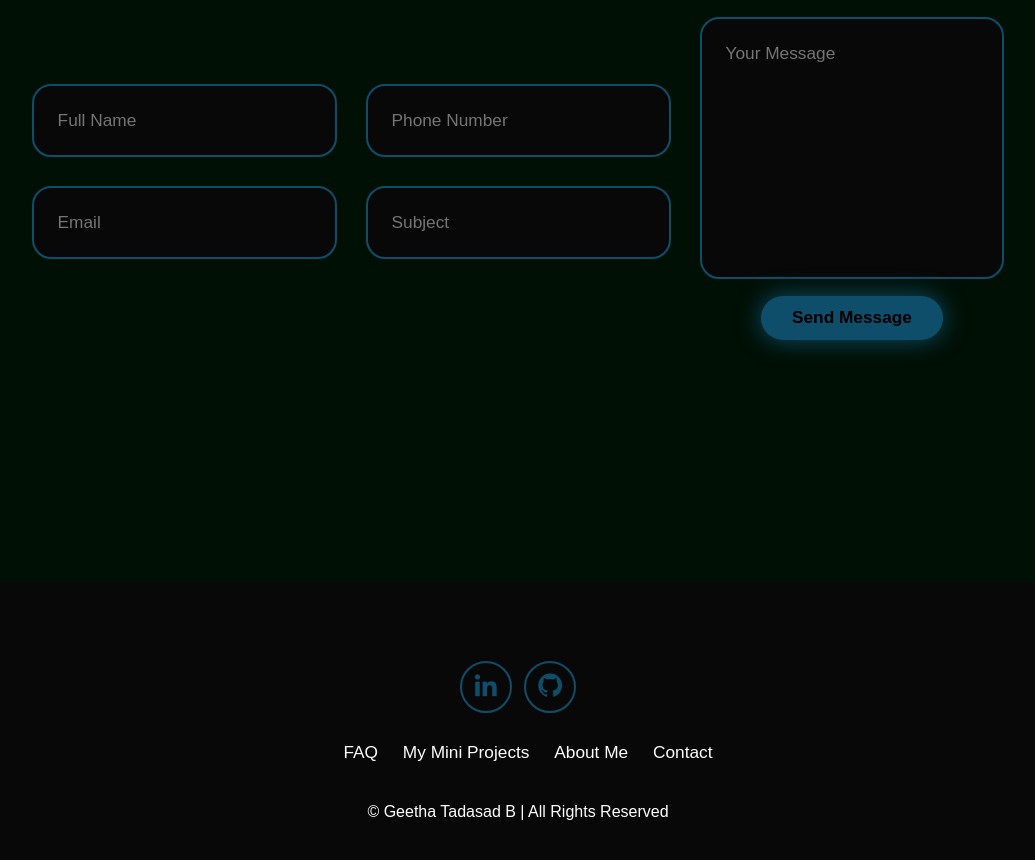
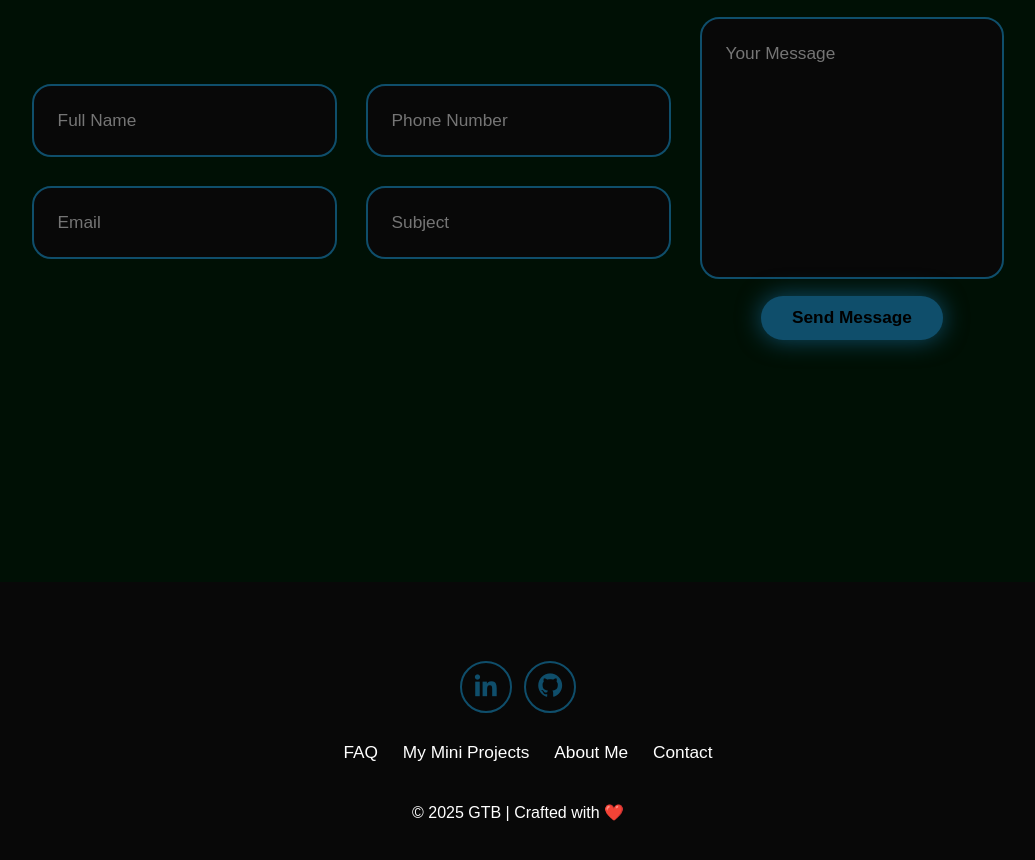
Before and after one commit to demoseries/Portfolio, a website: page index.html in a window 1280 px wide. Shown: the part 2687-3547 px from the top of the page, without its empty margins (122-1157 px from the left). Drawn offline with nearby package versions, Linux system fonts and the light colour scheme.

Commit message:
Update index.html

```diff
--- a/index.html
+++ b/index.html
@@ -128,7 +128,7 @@
         </li>
       </ul>
       <p class="copyright">
-        &copy; Geetha Tadasad B | All Rights Reserved
+        &copy; 2025 GTB | Crafted with ❤️
       </p>
     </footer>
     <script src="script.js"></script>
```
